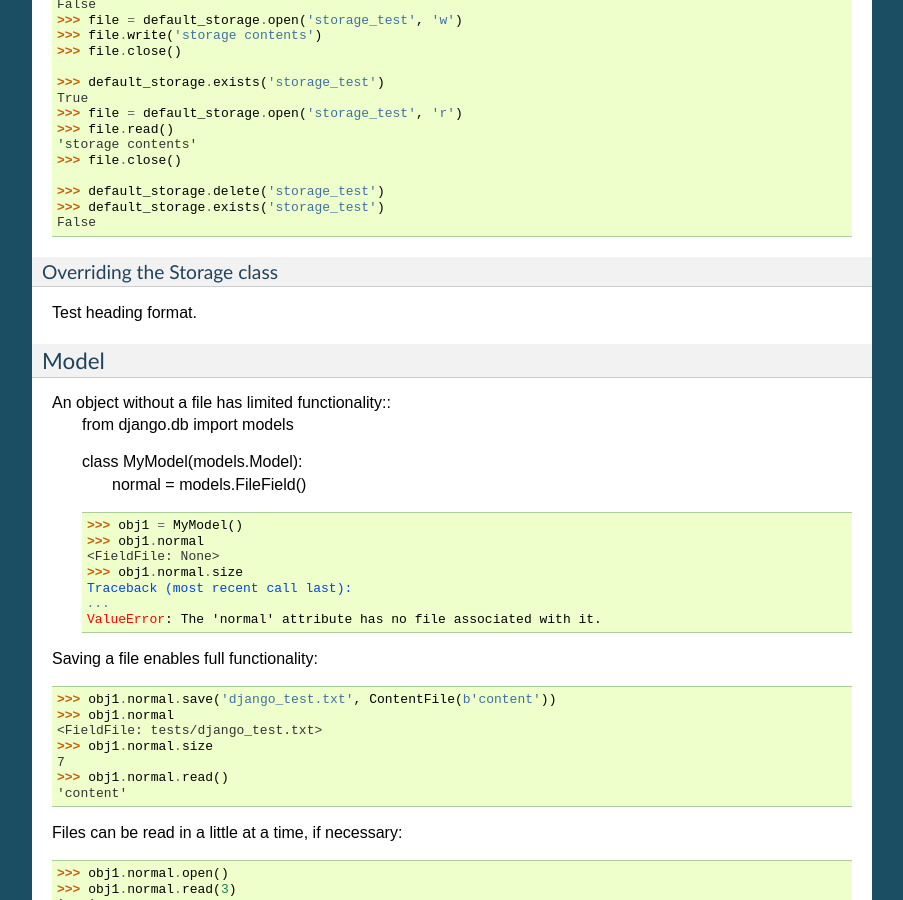
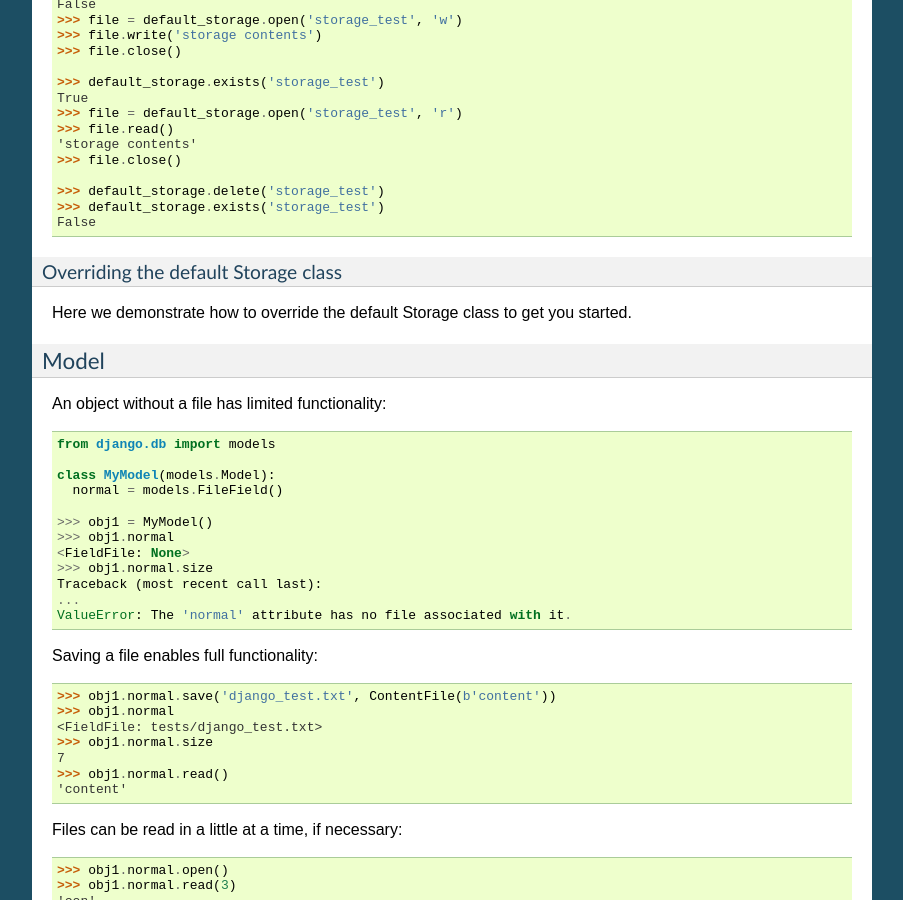
Before and after one commit to jschneier/django-storages, a Sphinx documentation site: the page built from docs/backends/amazon-S3.rst, in a window 1280 px wide and 900 px high, scrolled down 4286 px. Shown: the whole window, without its empty margins (198-1101 px from the left). Built offline with Sphinx 7.4.7, drawn with Linux system fonts in a browser that asks for light colours; some of the changed text lies outside the part shown.

Commit message:
fix broken format

```diff
--- a/docs/backends/amazon-S3.rst
+++ b/docs/backends/amazon-S3.rst
@@ -254,15 +254,18 @@ Standard file access options are available, and work as expected::
     >>> default_storage.exists('storage_test')
     False
 
-Overriding the Storage class
-^^^^^^^^^^^^^^^^^^^^^^^^^^^^
+Overriding the default Storage class
+^^^^^^^^^^^^^^^^^^^^^^^^^^^^^^^^^^^^
 
-Test heading format.
+Here we demonstrate how to override the default Storage class to get you started.
+
+
 
 Model
 -----
 
 An object without a file has limited functionality::
+
     from django.db import models
 
     class MyModel(models.Model):
```
